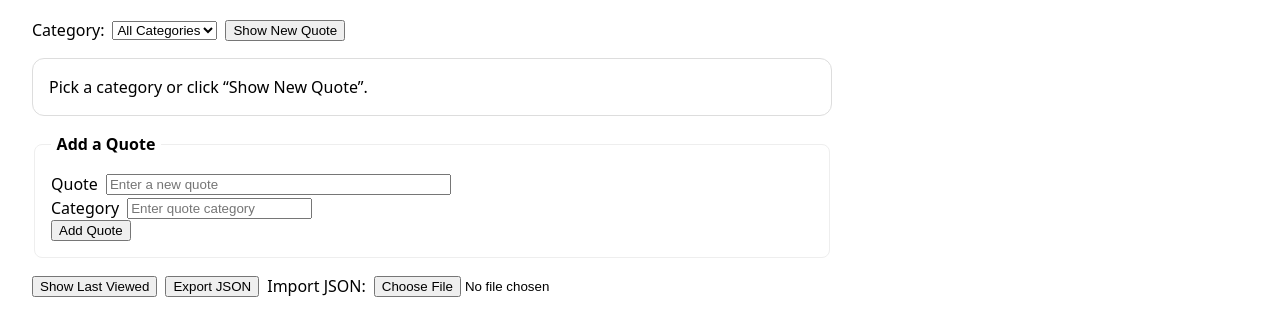
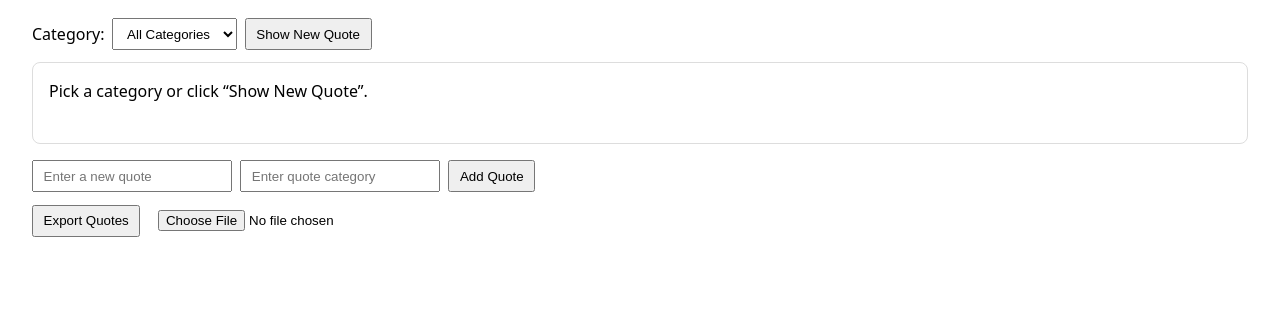
Before and after one commit to dicklancube/alx_fe_javascript, a plain HTML site: page dom-manipulation/index.html in a window 1280 px wide. Shown: the part 83-418 px from the top of the page. Drawn offline with Linux system fonts and the light colour scheme.

Commit message:
Added localStorage and JSON import/export functionality

```diff
--- a/dom-manipulation/index.html
+++ b/dom-manipulation/index.html
@@ -4,50 +4,41 @@
   <meta charset="UTF-8" />
   <meta name="viewport" content="width=device-width, initial-scale=1.0"/>
   <title>Dynamic Quote Generator</title>
-  <link rel="stylesheet" href="styles.css">
+  <style>
+    body { font-family: system-ui, Arial, sans-serif; margin: 2rem; line-height: 1.5; }
+    .row { display: flex; flex-wrap: wrap; gap: .5rem; align-items: center; margin-bottom: .75rem; }
+    #quoteDisplay { padding: 1rem; border: 1px solid #ddd; border-radius: .5rem; min-height: 3rem; }
+    input, select, button { padding: .4rem .6rem; }
+  </style>
 </head>
 <body>
   <h1>Dynamic Quote Generator</h1>
 
-  <div id="app">
   <!-- Controls -->
-    <div id="controls" class="row" aria-label="Controls">
+  <div class="row">
     <label for="categoryFilter">Category:</label>
-      <select id="categoryFilter" name="categoryFilter" aria-label="Filter quotes by category">
+    <select id="categoryFilter">
       <option value="__all__">All Categories</option>
-        <!-- options are injected dynamically -->
     </select>
 
     <button id="newQuote" type="button">Show New Quote</button>
   </div>
 
-    <!-- Quote Display -->
-    <div id="quoteDisplay" class="quote-card" role="region" aria-live="polite" aria-atomic="true">
-      <em>Pick a category or click “Show New Quote”.</em>
-    </div>
+  <!-- Quote display -->
+  <div id="quoteDisplay" aria-live="polite">Pick a category or click “Show New Quote”.</div>
 
-    <!-- (Spec shows inline form; we’ll create it dynamically from JS, but this block is here
-         if you want to see the static version; it’ll be replaced/enhanced by JS.) -->
-    <div id="staticAddForm" hidden>
+  <!-- Add Quote (as required in the brief) -->
+  <div class="row" style="margin-top:1rem;">
     <input id="newQuoteText" type="text" placeholder="Enter a new quote" />
     <input id="newQuoteCategory" type="text" placeholder="Enter quote category" />
     <button onclick="addQuote()">Add Quote</button>
   </div>
 
-    <!-- JS will insert the dynamic Add Quote form here -->
-    <div id="addQuoteMount"></div>
+  <!-- Import / Export area (static so the checker can see it) -->
+  <div class="row" style="margin-top:.5rem;">
+    <button id="exportJson" onclick="exportToJsonFile()">Export Quotes</button>
+    <input type="file" id="importFile" accept=".json" onchange="importFromJsonFile(event)" />
   </div>
-  <div class="row" style="margin-top: 1rem; gap:.5rem; display:flex; flex-wrap:wrap;">
-    <button id="showLast" type="button" title="Show last viewed quote for this tab">Show Last Viewed</button>
-
-    <button id="exportJson" type="button" title="Export quotes to JSON">Export JSON</button>
-
-    <label for="importFile" style="display:inline-flex; align-items:center; gap:.5rem;">
-      <span>Import JSON:</span>
-      <input type="file" id="importFile" accept=".json" onchange="importFromJsonFile(event)"/>
-    </label>
-  </div>
-
 
   <script src="script.js"></script>
 </body>
--- a/dom-manipulation/script.js
+++ b/dom-manipulation/script.js
@@ -1,17 +1,20 @@
 /***********************
- * Dynamic Quote Generator
- * - Local Storage (persist quotes)
- * - Session Storage (last viewed quote per tab)
- * - JSON Import / Export
- * - Advanced DOM building for add form + categories
- * - Autograder-friendly: `quotes` array literal + `displayRandomQuote()`
+ * Dynamic Quote Generator (Task 2)
+ * - LocalStorage (persist quotes)
+ * - SessionStorage (remember last viewed)
+ * - JSON Export/Import
+ * - Checker-friendly function/IDs:
+ *   - quotes[] literal
+ *   - displayRandomQuote()
+ *   - exportToJsonFile()
+ *   - importFromJsonFile(event)
  ***********************/
 
-/* ---------- Storage Keys ---------- */
-const STORE_KEY = "dqg.quotes.v1";            // localStorage: all quotes
-const SESSION_LAST_KEY = "dqg.lastViewed.v1"; // sessionStorage: last viewed quote in this tab
+/* Storage keys */
+const STORE_KEY = "dqg.quotes.v1";
+const SESSION_LAST_KEY = "dqg.lastViewed.v1";
 
-/* ---------- Seed data (KEEP this literal for autograders) ---------- */
+/* Seed data (literal array required by autograder) */
 let quotes = [
   { text: "The only limit to our realization of tomorrow is our doubts of today.", category: "Motivation" },
   { text: "Simplicity is the ultimate sophistication.", category: "Design" },
@@ -20,7 +23,7 @@ let quotes = [
   { text: "Premature optimization is the root of all evil.", category: "Programming" }
 ];
 
-/* ---------- Helpers ---------- */
+/* Helpers */
 function normalizeQuotes(arr) {
   return (Array.isArray(arr) ? arr : [])
     .filter(q => q && typeof q.text === "string" && typeof q.category === "string")
@@ -28,39 +31,19 @@ function normalizeQuotes(arr) {
     .filter(q => q.text && q.category);
 }
 
-function el(tag, props = {}, ...children) {
-  const node = document.createElement(tag);
-  Object.entries(props).forEach(([k, v]) => {
-    if (k === "class") node.className = v;
-    else if (k === "dataset" && v && typeof v === "object") {
-      Object.entries(v).forEach(([dk, dv]) => (node.dataset[dk] = dv));
-    } else if (k.startsWith("on") && typeof v === "function") {
-      node.addEventListener(k.slice(2).toLowerCase(), v);
-    } else if (v !== null && v !== undefined) {
-      node.setAttribute(k, v);
-    }
-  });
-  for (const child of children) {
-    if (child == null) continue;
-    node.appendChild(typeof child === "string" ? document.createTextNode(child) : child);
-  }
-  return node;
-}
-
 function getCategories() {
   const set = new Set(quotes.map(q => q.category.trim()).filter(Boolean));
   return Array.from(set).sort((a, b) => a.localeCompare(b));
 }
 
-/* ---------- Local Storage ---------- */
+/* Local storage */
 function saveQuotes() {
   try {
     localStorage.setItem(STORE_KEY, JSON.stringify(quotes));
-  } catch (err) {
-    console.error("Failed to save quotes:", err);
+  } catch (e) {
+    console.error("Saving quotes failed:", e);
   }
 }
-
 function loadQuotes() {
   try {
     const raw = localStorage.getItem(STORE_KEY);
@@ -68,18 +51,15 @@ function loadQuotes() {
     const parsed = JSON.parse(raw);
     const cleaned = normalizeQuotes(parsed);
     if (cleaned.length) quotes = cleaned;
-  } catch (err) {
-    console.warn("Failed to parse stored quotes:", err);
+  } catch (e) {
+    console.warn("Parsing stored quotes failed:", e);
   }
 }
 
-/* ---------- Session Storage (last viewed) ---------- */
+/* Session storage (last viewed) */
 function saveLastViewed(quoteObj) {
-  try {
-    sessionStorage.setItem(SESSION_LAST_KEY, JSON.stringify(quoteObj));
-  } catch {}
+  try { sessionStorage.setItem(SESSION_LAST_KEY, JSON.stringify(quoteObj)); } catch {}
 }
-
 function getLastViewed() {
   try {
     const raw = sessionStorage.getItem(SESSION_LAST_KEY);
@@ -90,126 +70,48 @@ function getLastViewed() {
   return null;
 }
 
-/* ---------- UI: Category Filter + Add Form ---------- */
+/* UI: category select */
 function renderCategoryFilter() {
   const select = document.getElementById("categoryFilter");
   if (!select) return;
 
   const current = select.value || "__all__";
-  select.replaceChildren(el("option", { value: "__all__" }, "All Categories"));
-
-  const frag = document.createDocumentFragment();
-  for (const cat of getCategories()) frag.appendChild(el("option", { value: cat }, cat));
-  select.appendChild(frag);
-
-  const hasPrev = [...select.options].some(o => o.value === current);
-  select.value = hasPrev ? current : "__all__";
+  select.replaceChildren(new Option("All Categories", "__all__"));
+  for (const cat of getCategories()) select.appendChild(new Option(cat, cat));
+  const exists = [...select.options].some(o => o.value === current);
+  select.value = exists ? current : "__all__";
 }
 
-function buildCategoryDatalist() {
-  const list = el("datalist", { id: "categorySuggestions" });
-  for (const cat of getCategories()) list.appendChild(el("option", { value: cat }));
-  return list;
-}
-
-function createAddQuoteForm() {
-  const mount = document.getElementById("addQuoteMount");
-  if (!mount) return;
-
-  const form = el("form", { id: "addQuoteForm" });
-  const fs = el("fieldset", {}, el("legend", {}, "Add a Quote"));
-
-  const inputRow = el(
-    "div",
-    { class: "row" },
-    el("label", { for: "newQuoteText" }, "Quote"),
-    el("input", {
-      id: "newQuoteText",
-      name: "newQuoteText",
-      type: "text",
-      placeholder: "Enter a new quote",
-      required: "true",
-      "aria-required": "true",
-      size: "40"
-    })
-  );
-
-  const catRow = el(
-    "div",
-    { class: "row" },
-    el("label", { for: "newQuoteCategory" }, "Category"),
-    el("input", {
-      id: "newQuoteCategory",
-      name: "newQuoteCategory",
-      type: "text",
-      placeholder: "Enter quote category",
-      list: "categorySuggestions",
-      required: "true",
-      "aria-required": "true",
-      size: "20"
-    }),
-    buildCategoryDatalist()
-  );
-
-  const submitRow = el(
-    "div",
-    { class: "row" },
-    el("button", { id: "addQuoteBtn", type: "submit" }, "Add Quote")
-  );
-
-  fs.appendChild(inputRow);
-  fs.appendChild(catRow);
-  fs.appendChild(submitRow);
-  form.appendChild(fs);
-
-  form.addEventListener("submit", (e) => {
-    e.preventDefault();
-    addQuote();
-  });
-
-  mount.replaceChildren(form);
-}
-
-/* ---------- Core: Random display (AUTOGRADER TARGET) ---------- */
+/* REQUIRED by checker: random quote + DOM update */
 function displayRandomQuote() {
   const display = document.getElementById("quoteDisplay");
   if (!display) return;
 
-  // Filter by category if the selector exists
   const categorySelector = document.getElementById("categoryFilter");
   const chosen = categorySelector?.value;
-  const pool =
-    chosen && chosen !== "__all__"
-      ? quotes.filter(q => q.category.toLowerCase() === chosen.toLowerCase())
-      : quotes.slice();
 
-  display.replaceChildren();
+  const pool = (chosen && chosen !== "__all__")
+    ? quotes.filter(q => q.category.toLowerCase() === chosen.toLowerCase())
+    : quotes.slice();
 
   if (pool.length === 0) {
-    display.textContent = "No quotes for this category yet. Add one below!";
+    display.textContent = "No quotes for this category yet. Add one above!";
     return;
   }
 
   const idx = Math.floor(Math.random() * pool.length);
   const q = pool[idx];
 
-  // Simple text update (friendly to regex-based graders)
   display.textContent = `“${q.text}” — ${q.category}`;
-
-  // Also stash last viewed for this tab
   saveLastViewed(q);
 }
 
-/* Optional alias used elsewhere */
-function showRandomQuote() { displayRandomQuote(); }
-
-/* ---------- Add Quote ---------- */
+/* Add quote (updates storage + UI) */
 function addQuote() {
-  const textInput = document.getElementById("newQuoteText");
-  const catInput = document.getElementById("newQuoteCategory");
-
-  const text = (textInput?.value || "").trim();
-  const category = (catInput?.value || "").trim();
+  const textEl = document.getElementById("newQuoteText");
+  const catEl  = document.getElementById("newQuoteCategory");
+  const text = (textEl?.value || "").trim();
+  const category = (catEl?.value || "").trim();
 
   if (!text || !category) {
     alert("Please enter both a quote and a category.");
@@ -219,21 +121,17 @@ function addQuote() {
   quotes.push({ text, category });
   saveQuotes();
 
-  if (textInput) textInput.value = "";
-  if (catInput) catInput.value = "";
+  if (textEl) textEl.value = "";
+  if (catEl)  catEl.value  = "";
 
   renderCategoryFilter();
-  const formList = document.getElementById("categorySuggestions");
-  if (formList) formList.replaceWith(buildCategoryDatalist());
-
-  // Jump to the added category if the filter exists
   const categorySelector = document.getElementById("categoryFilter");
   if (categorySelector) categorySelector.value = category;
 
   displayRandomQuote();
 }
 
-/* ---------- Export / Import JSON ---------- */
+/* REQUIRED by checker: exportToJsonFile() */
 function exportToJsonFile() {
   const blob = new Blob([JSON.stringify(quotes, null, 2)], { type: "application/json" });
   const url = URL.createObjectURL(blob);
@@ -246,6 +144,7 @@ function exportToJsonFile() {
   URL.revokeObjectURL(url);
 }
 
+/* REQUIRED by checker: importFromJsonFile(event) */
 function importFromJsonFile(event) {
   const file = event?.target?.files?.[0];
   if (!file) return;
@@ -259,61 +158,30 @@ function importFromJsonFile(event) {
       quotes.push(...cleaned);
       saveQuotes();
       renderCategoryFilter();
-      const formList = document.getElementById("categorySuggestions");
-      if (formList) formList.replaceWith(buildCategoryDatalist());
       alert("Quotes imported successfully!");
       displayRandomQuote();
     } catch (err) {
       alert("Import failed: " + err.message);
     } finally {
-      if (event?.target) event.target.value = ""; // allow re-import of same file
+      // allow selecting the same file again
+      if (event?.target) event.target.value = "";
     }
   };
   reader.readAsText(file);
 }
 
-/* ---------- Show last viewed (session storage) ---------- */
-function showLastViewedQuote() {
-  const q = getLastViewed();
-  const display = document.getElementById("quoteDisplay");
-  if (!display) return;
-  if (!q) {
-    display.textContent = "No last viewed quote in this tab yet.";
-    return;
-  }
-  display.textContent = `“${q.text}” — ${q.category}`;
-}
-
-/* ---------- Wiring ---------- */
+/* Wiring */
 document.addEventListener("DOMContentLoaded", () => {
-  // Load persisted quotes, then build UI pieces
   loadQuotes();
   renderCategoryFilter();
-  createAddQuoteForm();
 
-  // Buttons that may or may not exist in the page
-  const btnNew = document.getElementById("newQuote");
-  btnNew && btnNew.addEventListener("click", displayRandomQuote);
+  const btn = document.getElementById("newQuote");
+  btn && btn.addEventListener("click", displayRandomQuote);
 
-  const btnExport = document.getElementById("exportJson");
-  btnExport && btnExport.addEventListener("click", exportToJsonFile);
+  const selector = document.getElementById("categoryFilter");
+  selector && selector.addEventListener("change", displayRandomQuote);
 
-  const btnLast = document.getElementById("showLast");
-  btnLast && btnLast.addEventListener("click", showLastViewedQuote);
-
-  const categorySelector = document.getElementById("categoryFilter");
-  categorySelector && categorySelector.addEventListener("change", displayRandomQuote);
-
-  // Global aliases for inline handlers (e.g., <input onchange="importFromJsonFile(event)"/>)
-  window.addQuote = addQuote;
-  window.displayRandomQuote = displayRandomQuote;
-  window.showRandomQuote = showRandomQuote;
-  window.createAddQuoteForm = createAddQuoteForm;
-  window.importFromJsonFile = importFromJsonFile;
-  window.exportToJsonFile = exportToJsonFile;
-  window.showLastViewedQuote = showLastViewedQuote;
-
-  // If a last viewed exists, show it on load; otherwise prompt the user
+  // if a last-viewed exists, show it
   const last = getLastViewed();
   const display = document.getElementById("quoteDisplay");
   if (display) {
@@ -321,4 +189,10 @@ document.addEventListener("DOMContentLoaded", () => {
       ? `“${last.text}” — ${last.category}`
       : "Pick a category or click “Show New Quote”.";
   }
+
+  // expose for inline handlers (not strictly needed, but harmless)
+  window.addQuote = addQuote;
+  window.exportToJsonFile = exportToJsonFile;
+  window.importFromJsonFile = importFromJsonFile;
+  window.displayRandomQuote = displayRandomQuote;
 });
```
Lines whose indentation alone changed are shown as unchanged.
